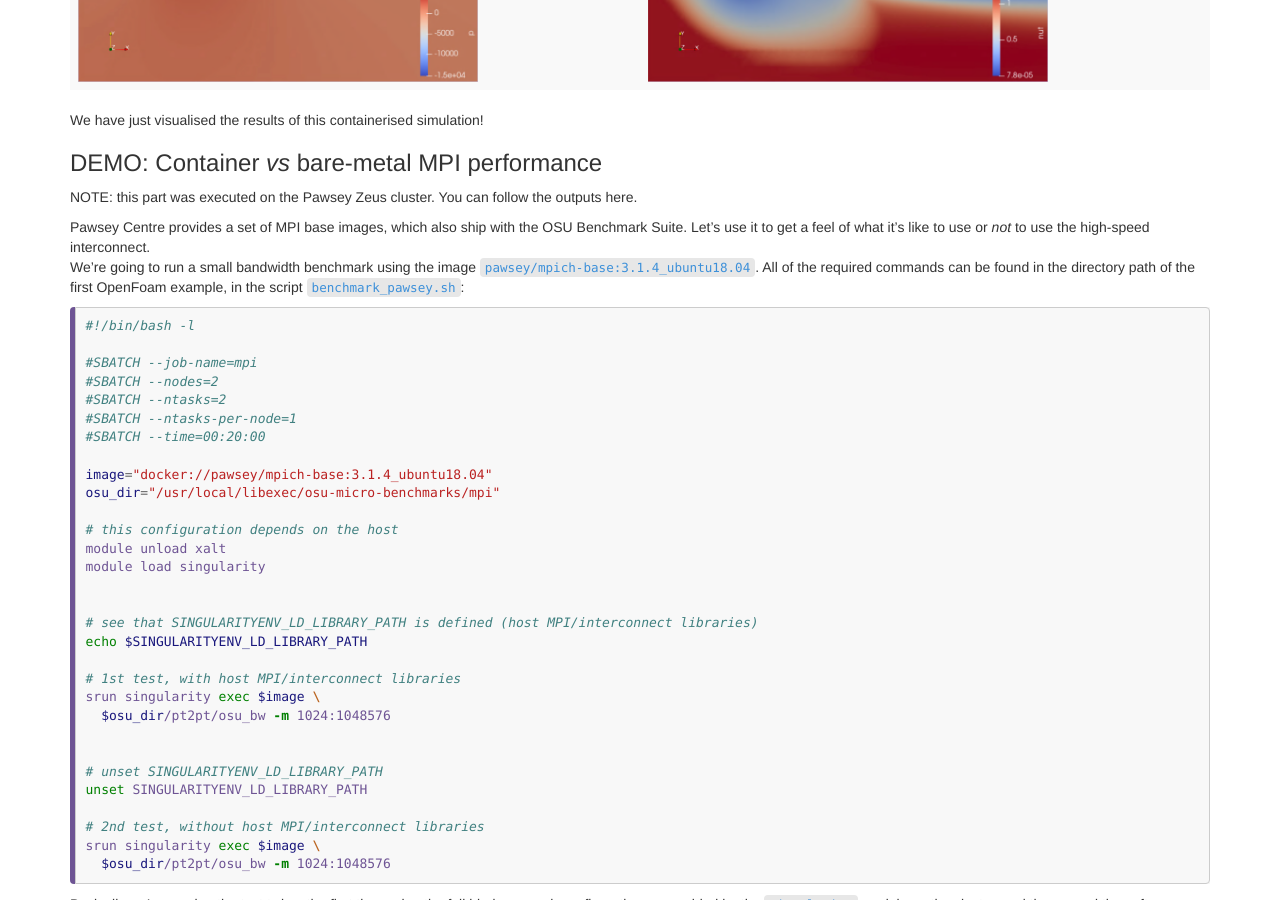
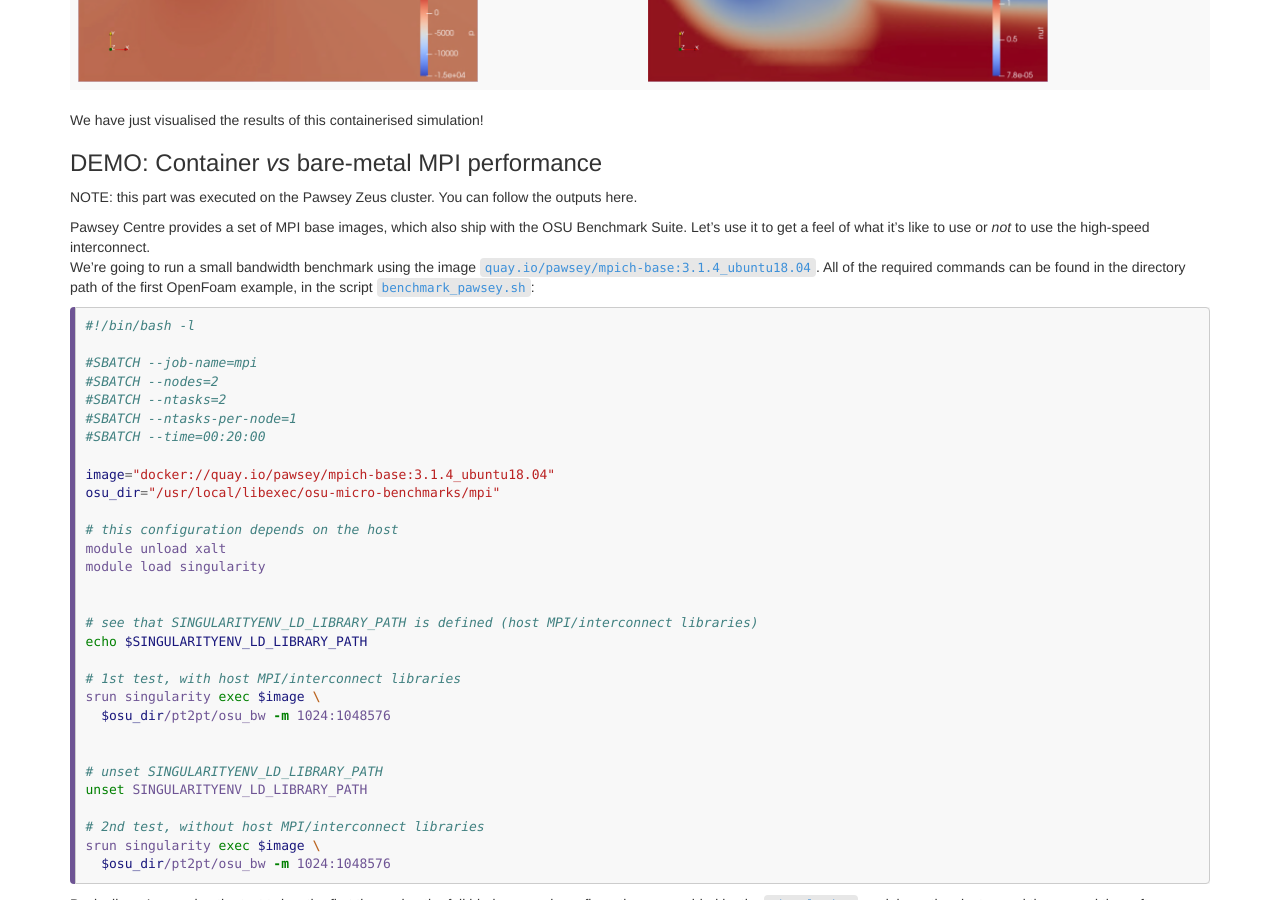
Before and after one commit to supercontainers/isc-tutorial, a Jekyll site: the page built from _episodes/14.hpc.md, in a window 1280 px wide and 900 px high, scrolled down 3881 px. Built offline with Jekyll 4.4.1, drawn with Linux system fonts in a browser that asks for light colours.

Commit message:
ep 14 hpc: using pawsey/mpich-base image from Quay.io
Signed-off-by: Marco De La Pierre <marco.delapierre@gmail.com>

````diff
--- a/_episodes/14.hpc.md
+++ b/_episodes/14.hpc.md
@@ -269,7 +269,7 @@ We have just visualised the results of this containerised simulation!
 NOTE: this part was executed on the Pawsey Zeus cluster.  You can follow the outputs here.
 
 Pawsey Centre provides a set of MPI base images, which also ship with the OSU Benchmark Suite.  Let's use it to get a feel of what it's like to use or *not* to use the high-speed interconnect.
-We're going to run a small bandwidth benchmark using the image `pawsey/mpich-base:3.1.4_ubuntu18.04`.  All of the required commands can be found in the directory path of the first OpenFoam example, in the script `benchmark_pawsey.sh`:
+We're going to run a small bandwidth benchmark using the image `quay.io/pawsey/mpich-base:3.1.4_ubuntu18.04`.  All of the required commands can be found in the directory path of the first OpenFoam example, in the script `benchmark_pawsey.sh`:
 
 ```bash
 #!/bin/bash -l
@@ -280,7 +280,7 @@ We're going to run a small bandwidth benchmark using the image `pawsey/mpich-bas
 #SBATCH --ntasks-per-node=1
 #SBATCH --time=00:20:00
 
-image="docker://pawsey/mpich-base:3.1.4_ubuntu18.04"
+image="docker://quay.io/pawsey/mpich-base:3.1.4_ubuntu18.04"
 osu_dir="/usr/local/libexec/osu-micro-benchmarks/mpi"
 
 # this configuration depends on the host
````
Also changed, not shown: 1 other file.
